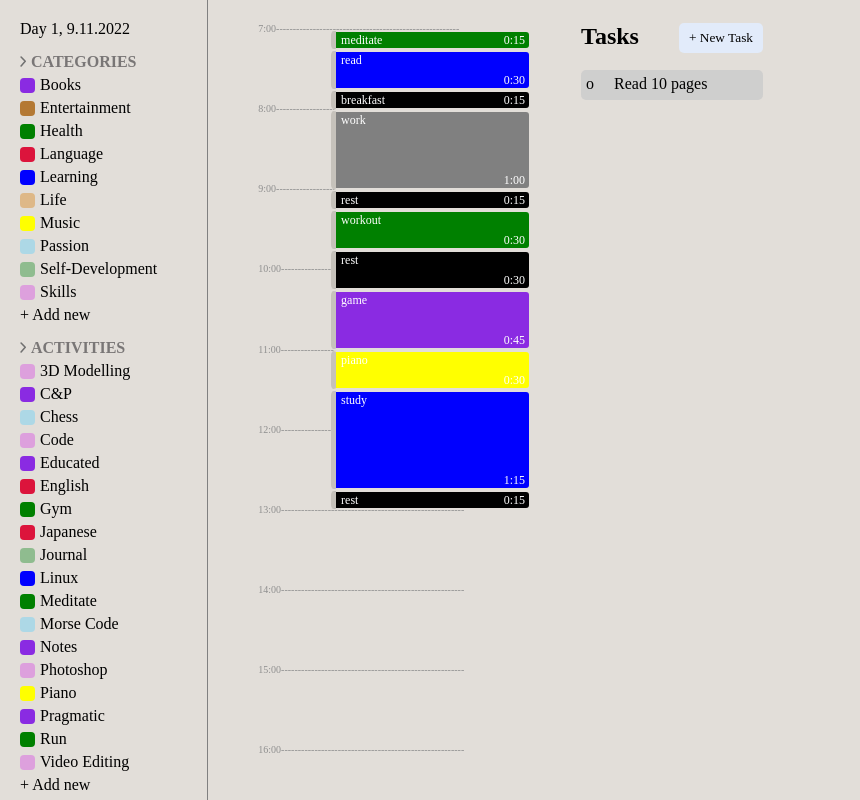
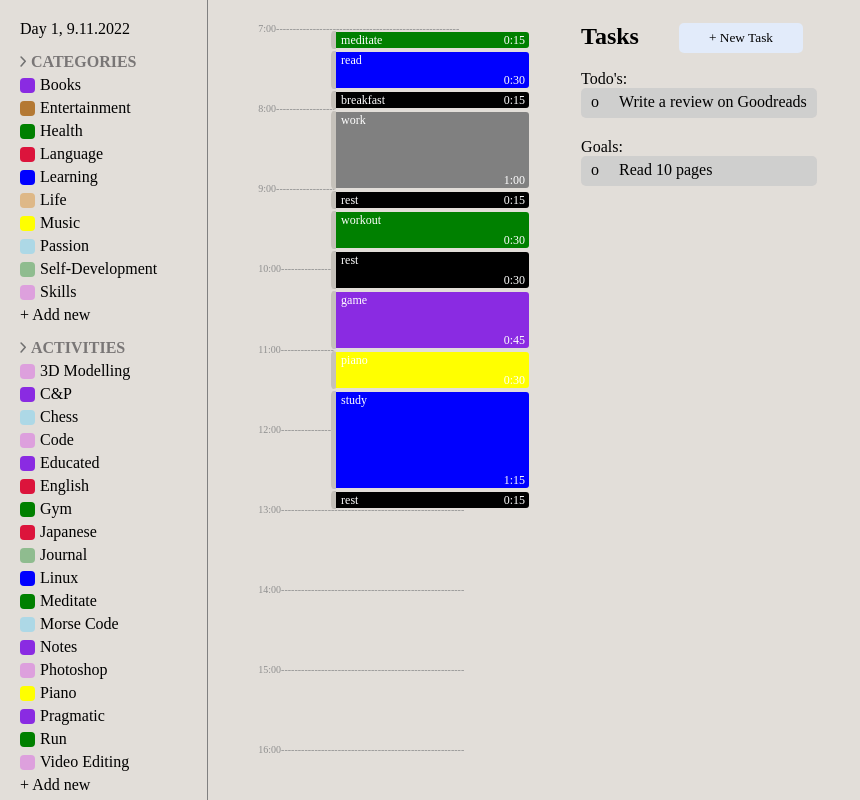
Before and after one commit to oerol/guse, an Angular app: page / in a window 1280 px wide. Shown: the top 800 px of the page, without its empty margins (0-860 px from the left). Built offline with nearby package versions, Linux system fonts and the light colour scheme.

Commit message:
Added a goals section to the todo component

```diff
--- a/src/app/components/todo/todo.component.html
+++ b/src/app/components/todo/todo.component.html
@@ -2,6 +2,12 @@
   <h2>Tasks</h2>
   <button id="new-task-button">+ New Task</button>
 </div>
+<div id="todo-title">Todo's:</div>
+<div class="todo-item">
+  <div class="todo-icon">o</div>
+  <div class="todo-item-title">Write a review on Goodreads</div>
+</div>
+<div id="goals-title">Goals:</div>
 <div class="todo-item">
   <div class="todo-icon">o</div>
   <div class="todo-item-title">Read 10 pages</div>
--- a/src/app/components/todo/todo.component.scss
+++ b/src/app/components/todo/todo.component.scss
@@ -13,7 +13,7 @@ h2 {
   background-color: #e2ebfa;
   border: none;
   border-radius: 5px;
-  padding: 0px 10px;
+  padding: 0px 30px;
   height: 30px;
 
   cursor: pointer;
@@ -26,5 +26,9 @@ h2 {
   background-color: rgba(204, 204, 204, 0.815);
   border-radius: 5px;
   box-sizing: border-box;
-  padding: 5px;
+  padding: 5px 10px;
 }
+
+#goals-title {
+  margin-top: 20px;
+}
```
